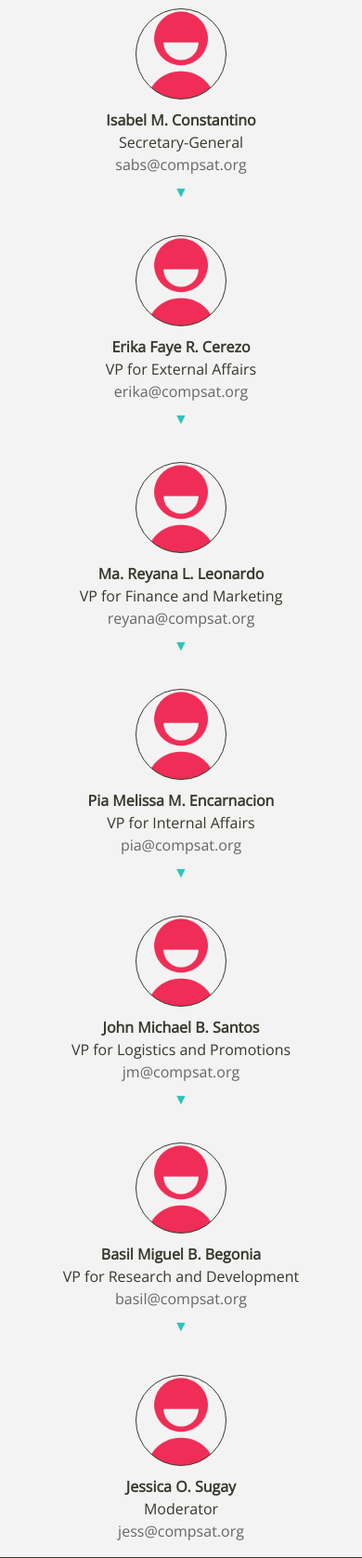
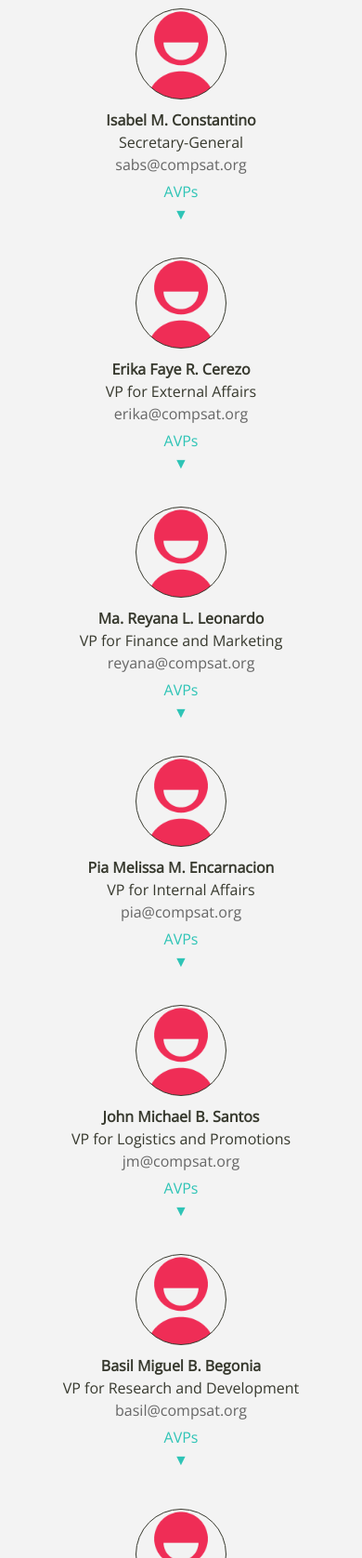
Before and after one commit to RIanDeLaCruz/CompSite2015-2016, a PHP site: page /aboutus.php in a window 390 px wide. Shown: the part 2712-4388 px from the top of the page at 93% size. Run offline with PHP 8.4, Linux system fonts and the light colour scheme.

Commit message:
Added AVPs text in mobile dropdown

```diff
--- a/css/style.css
+++ b/css/style.css
@@ -1255,7 +1255,7 @@ input[type=checkbox]:checked ~ #navigation{
 	}
 
 	.col-3 .eb-info::after{
-		content:"▼";
+		content:"AVPs\A▼";
 		text-align: center;
 		white-space: pre;
 		position: relative;
```
